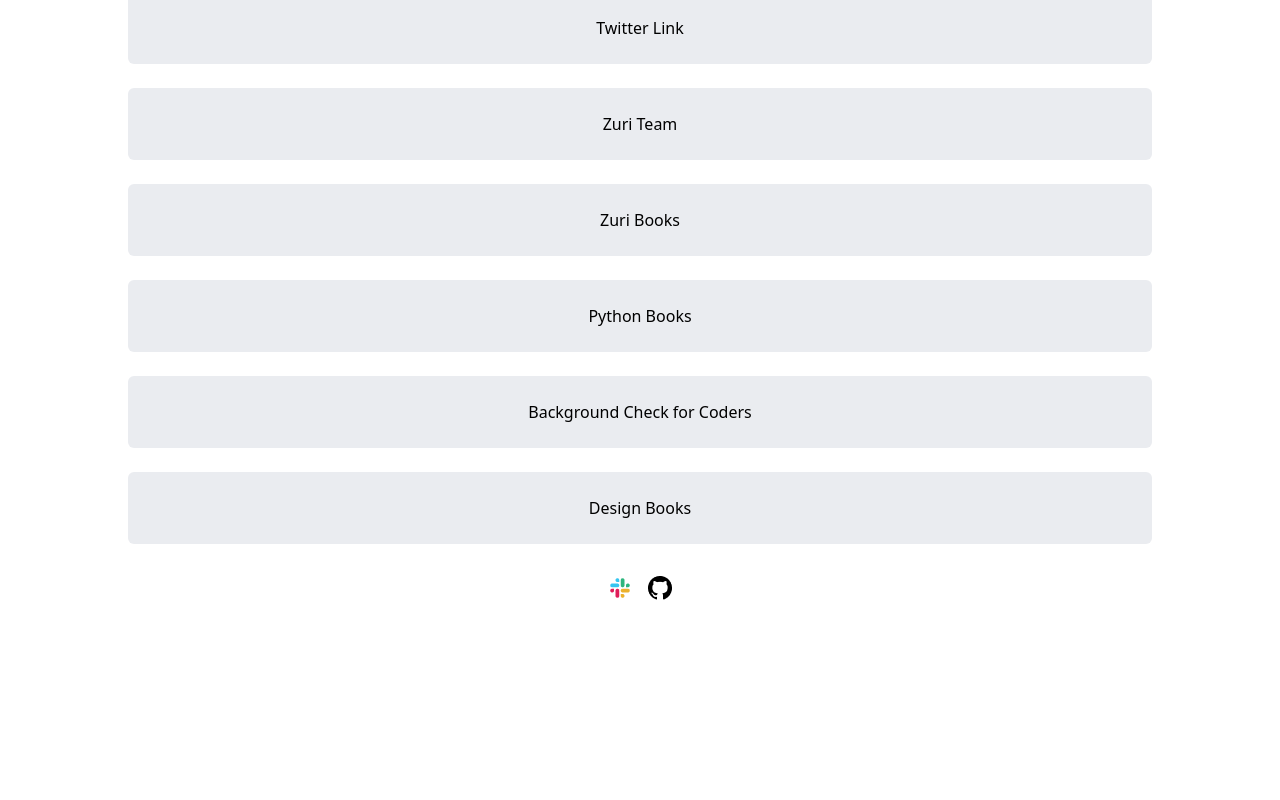
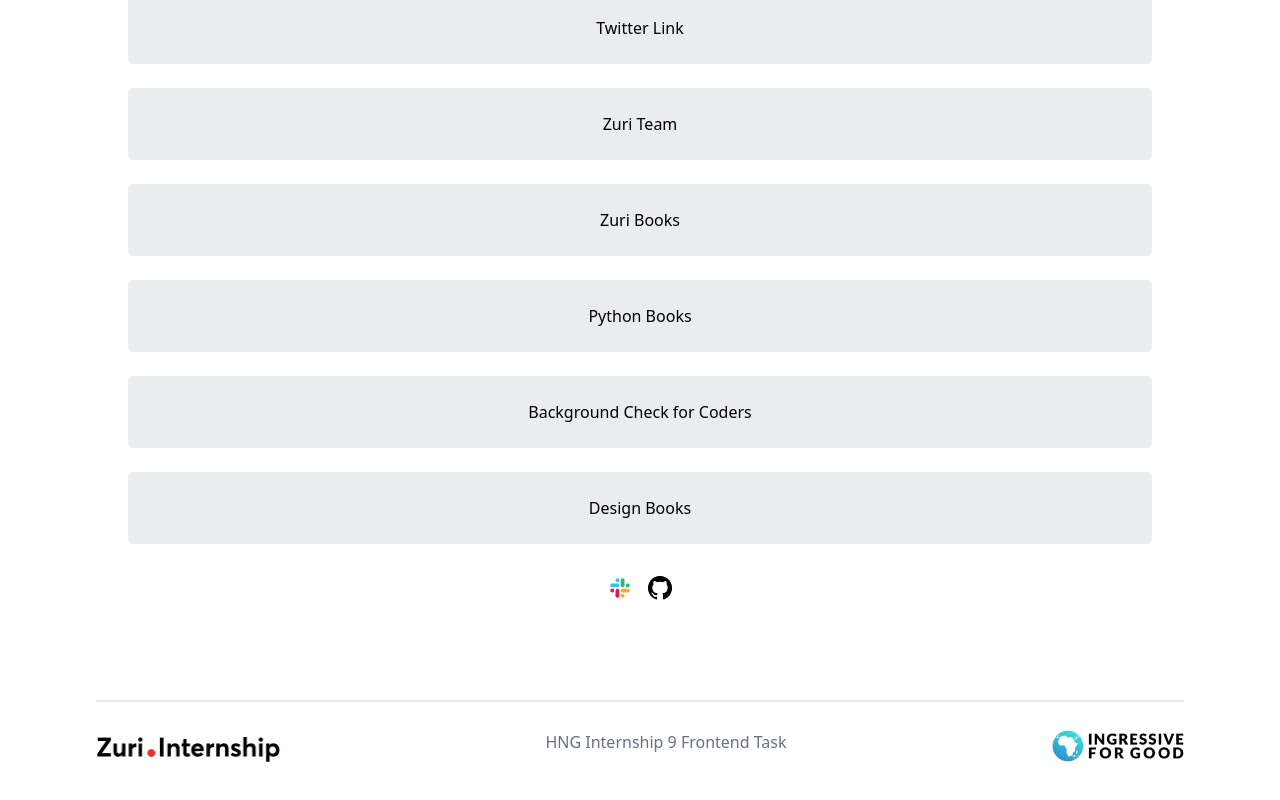
Before and after one commit to Olabisim/zuri_week1-task, a React (Create React App) app: page / in a window 1280 px wide. Shown: the part 270-1070 px from the top of the page. Before the commit the page ends 898 px from the top, so only its background shows below. Built offline with nearby package versions, Linux system fonts and the light colour scheme.

Commit message:
footer done

```diff
--- a/src/App.js
+++ b/src/App.js
@@ -40,8 +40,14 @@ function App() {
                                         </span>
                                 </div>
                         </main>
+                        <br />
+                        <br />
+                        <br />
+                        <footer className='block md:flex justify-between border-t-2 mx-24 pt-7 pb-10'>
 
-                        <footer>
+                                <img src="../Zuri.Internship_Logo.png" alt="zuri intenship logo" width="185px" />
+                                <p className='text-[#667085] text-[16px]'>HNG Internship 9 Frontend Task</p>
+                                <img src="../I4G.png" alt="I4G logo" />
 
                         </footer>
                 </div>
```
Also changed, not shown: public/I4G.png (added), public/Zuri.Internship_Logo.png (added).
